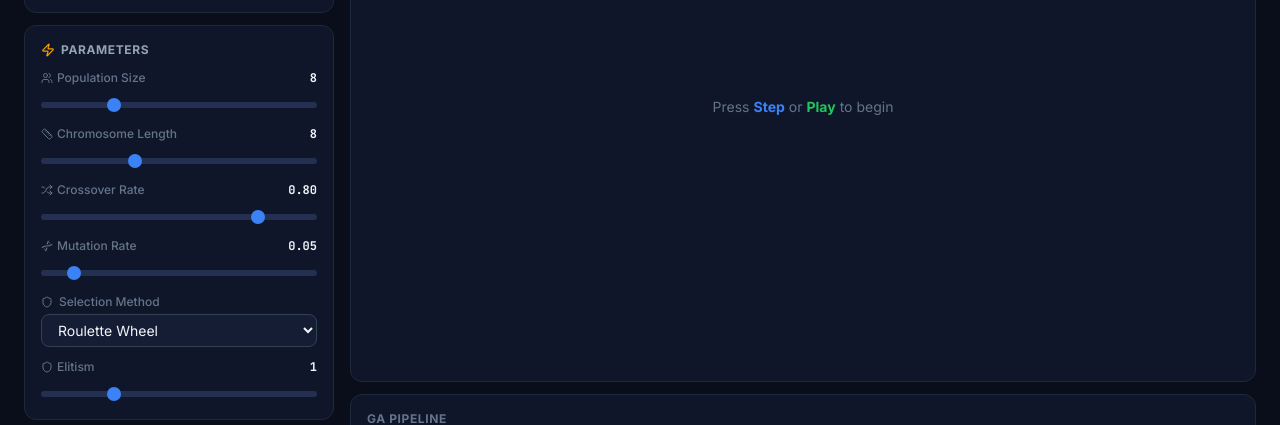
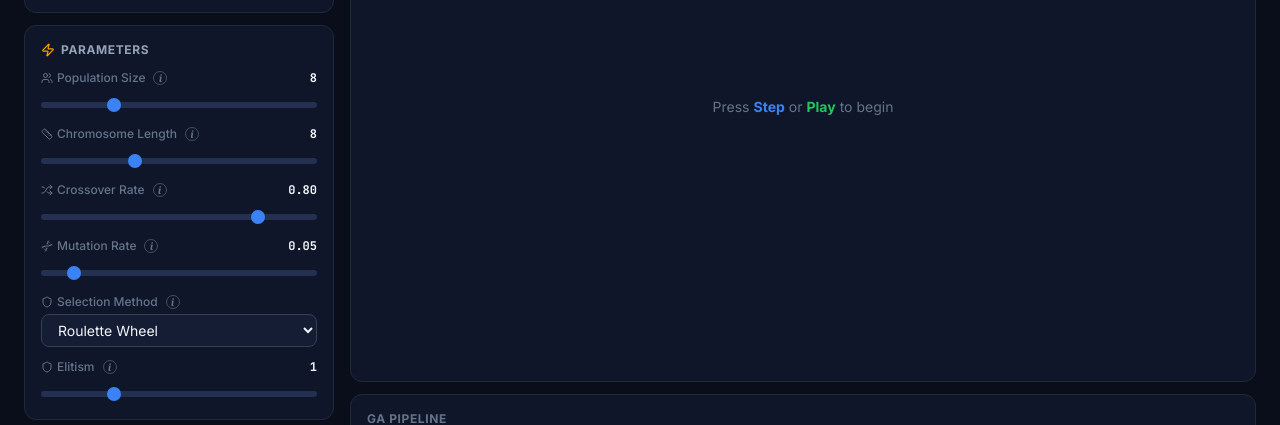
Before and after one commit to Chabil-Krishna/darwin-labs, a React (Vite) app: page / in a window 1280 px wide. Shown: the part 305-730 px from the top of the page. Built offline with nearby package versions, Linux system fonts and the light colour scheme; the HTML template or start-up script is replaced by a standard one.

Commit message:
feat: add interactive info (i) tooltip dialogs for all algorithm parameters

```diff
--- a/src/components/ControlPanel.jsx
+++ b/src/components/ControlPanel.jsx
@@ -1,3 +1,4 @@
+import { useState } from 'react';
 import { PROBLEMS } from '../engine/ga';
 import {
   Play, Pause, SkipForward, RotateCcw,
@@ -63,22 +64,56 @@ export default function ControlPanel({
       {/* Parameters */}
       <Card icon={<Zap size={14} className="text-dna-amber" />} title="Parameters">
         <div className="space-y-3">
-          <Slider icon={<Users size={12} />} label="Population Size" value={params.popSize} min={4} max={20} step={2}
-            onChange={(v) => updateParams({ popSize: v })} />
-          <Slider icon={<Ruler size={12} />} label="Chromosome Length" value={chrLen}
-            min={4} max={16} step={1}
+          <Slider
+            icon={<Users size={12} />}
+            label="Population Size"
+            tooltip="Number of candidate solutions in each generation. Larger populations explore more combinations and prevent inbreeding, but require more fitness computations per generation."
+            value={params.popSize}
+            min={4}
+            max={20}
+            step={2}
+            onChange={(v) => updateParams({ popSize: v })}
+          />
+          <Slider
+            icon={<Ruler size={12} />}
+            label="Chromosome Length"
+            tooltip="Number of genes per individual. Defines the resolution and dimensionality of the search space (2ᴸ for binary). Longer chromosomes take more generations to optimize."
+            value={chrLen}
+            min={4}
+            max={16}
+            step={1}
             disabled={!def.chrLenEditable}
-            onChange={(v) => updateParams({ chrLen: v })} />
-          <Slider icon={<Shuffle size={12} />} label="Crossover Rate" value={params.cxRate}
-            min={0} max={1} step={0.05} format={(v) => v.toFixed(2)}
-            onChange={(v) => updateParams({ cxRate: v })} />
-          <Slider icon={<Dna size={12} />} label="Mutation Rate" value={params.mutRate}
-            min={0} max={0.5} step={0.01} format={(v) => v.toFixed(2)}
-            onChange={(v) => updateParams({ mutRate: v })} />
+            onChange={(v) => updateParams({ chrLen: v })}
+          />
+          <Slider
+            icon={<Shuffle size={12} />}
+            label="Crossover Rate"
+            tooltip="Probability that selected parents mate and recombine genes. High rates (0.6–0.9) promote rapid sharing of good traits; low rates rely primarily on cloning and mutation."
+            value={params.cxRate}
+            min={0}
+            max={1}
+            step={0.05}
+            format={(v) => v.toFixed(2)}
+            onChange={(v) => updateParams({ cxRate: v })}
+          />
+          <Slider
+            icon={<Dna size={12} />}
+            label="Mutation Rate"
+            tooltip="Probability of flipping individual genes. Keeps the gene pool diverse and escapes local optima. If set too high, the algorithm degrades into a random search."
+            value={params.mutRate}
+            min={0}
+            max={0.5}
+            step={0.01}
+            format={(v) => v.toFixed(2)}
+            onChange={(v) => updateParams({ mutRate: v })}
+          />
           <div>
-            <label className="text-xs text-text-muted font-medium flex items-center gap-1.5 mb-1">
-              <Shield size={12} /> Selection Method
-            </label>
+            <div className="flex items-center justify-between text-xs mb-1">
+              <label className="text-text-muted font-medium flex items-center gap-1">
+                <Shield size={12} /> Selection Method
+                <InfoTooltip text="How parents are chosen based on fitness. Roulette is fitness-proportional, Tournament picks the best from random groups, and Rank balances selection pressure." />
+              </label>
+            </div>
             <select
               value={params.selection}
               onChange={(e) => updateParams({ selection: e.target.value })}
@@ -89,9 +124,16 @@ export default function ControlPanel({
               <option value="rank">Rank-Based</option>
             </select>
           </div>
-          <Slider icon={<Shield size={12} />} label="Elitism" value={params.elitism}
-            min={0} max={4} step={1}
-            onChange={(v) => updateParams({ elitism: v })} />
+          <Slider
+            icon={<Shield size={12} />}
+            label="Elitism"
+            tooltip="Number of top solutions cloned directly into the next generation without changes. Guarantees the best fitness never decreases over time."
+            value={params.elitism}
+            min={0}
+            max={4}
+            step={1}
+            onChange={(v) => updateParams({ elitism: v })}
+          />
         </div>
       </Card>
 
@@ -221,11 +263,43 @@ function Card({ icon, title, children }) {
   );
 }
 
-function Slider({ icon, label, value, min, max, step, format, onChange, disabled }) {
+function InfoTooltip({ text }) {
+  const [show, setShow] = useState(false);
+
+  return (
+    <span
+      className="relative inline-flex items-center justify-center cursor-help ml-1 align-middle select-none"
+      onMouseEnter={() => setShow(true)}
+      onMouseLeave={() => setShow(false)}
+      onFocus={() => setShow(true)}
+      onBlur={() => setShow(false)}
+      tabIndex={0}
+      aria-label="Parameter info"
+    >
+      <span className="w-3.5 h-3.5 rounded-full border border-text-muted/60 text-text-muted hover:border-dna-cyan hover:text-dna-cyan hover:bg-dna-cyan/15 flex items-center justify-center text-[10px] font-serif font-bold italic transition-colors leading-none">
+        i
+      </span>
+      {show && (
+        <span
+          role="tooltip"
+          className="absolute z-50 bottom-full left-0 mb-2 w-56 p-2.5 rounded-lg bg-surface-700 text-text-primary text-[11px] font-normal leading-relaxed border border-dna-cyan/40 shadow-xl shadow-black/80 backdrop-blur-md pointer-events-none text-left animate-in fade-in zoom-in-95 duration-150"
+        >
+          {text}
+          <span className="absolute top-full left-2 -mt-px border-4 border-transparent border-t-surface-700" />
+        </span>
+      )}
+    </span>
+  );
+}
+
+function Slider({ icon, label, tooltip, value, min, max, step, format, onChange, disabled }) {
   return (
     <div className={disabled ? 'opacity-40 pointer-events-none' : ''}>
       <div className="flex items-center justify-between text-xs mb-1">
-        <span className="text-text-muted font-medium flex items-center gap-1">{icon} {label}</span>
+        <span className="text-text-muted font-medium flex items-center gap-1">
+          {icon} {label}
+          {tooltip && <InfoTooltip text={tooltip} />}
+        </span>
         <span className="font-bold text-text-primary font-mono">{format ? format(value) : value}</span>
       </div>
       <input type="range" min={min} max={max} step={step} value={value}
```
Also changed, not shown: 1 other file (tests, documents, lock files or other folders).
